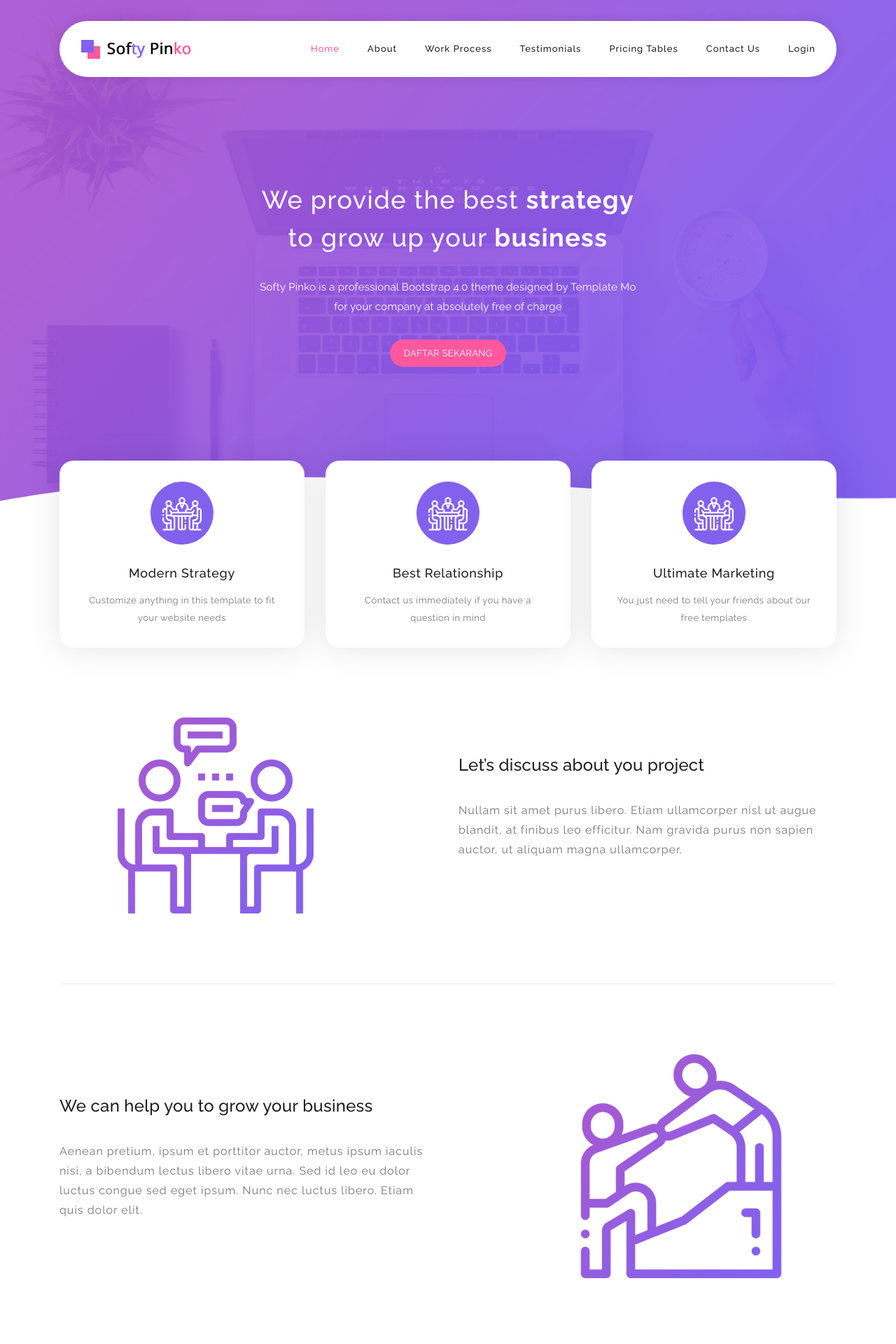
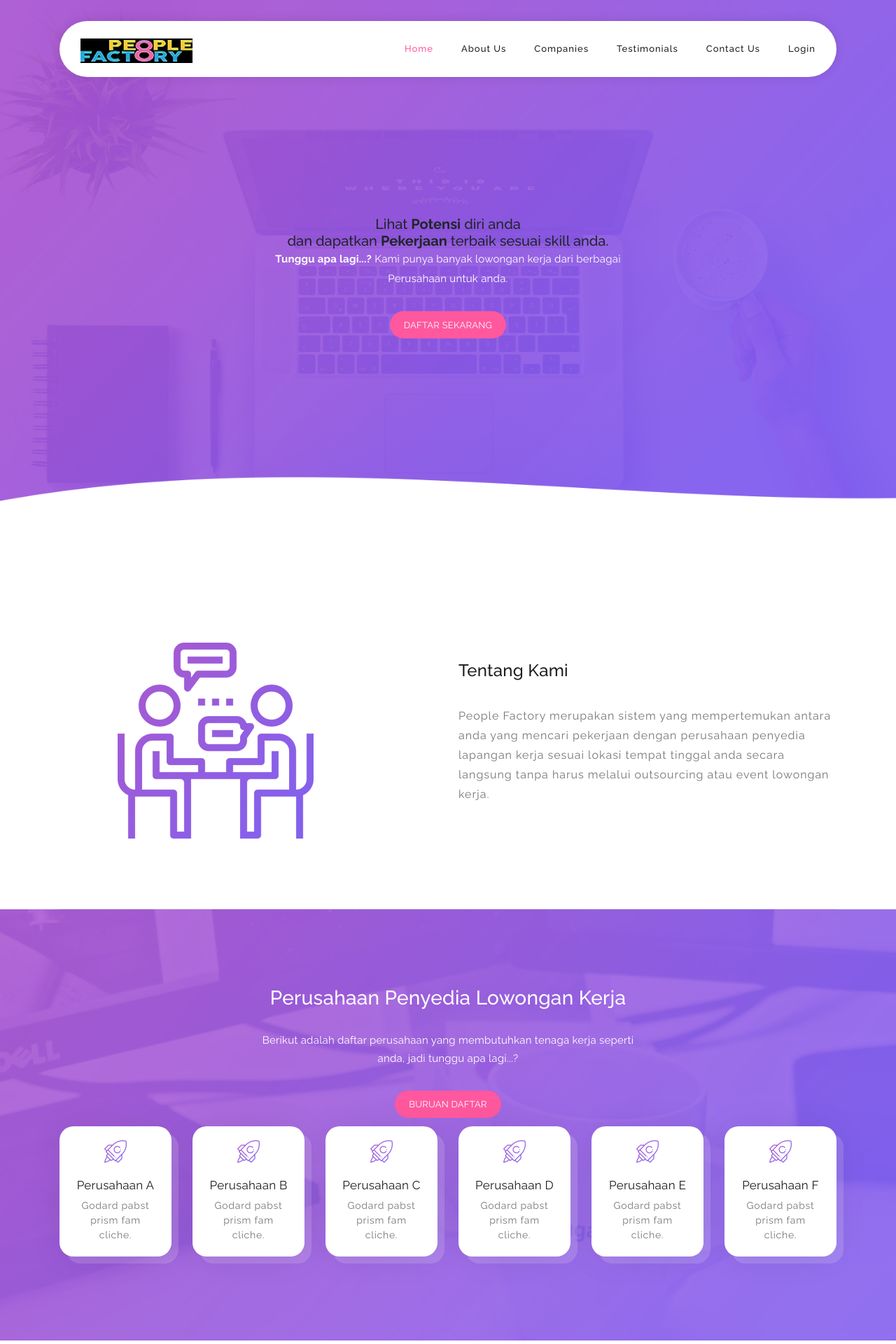
Before and after one commit to HendraLatumeten/people_factory, a PHP site: page / in a window 1280 px wide. Shown: the top 1920 px of the page at 70% size. Run offline with PHP 8.4, Linux system fonts and the light colour scheme; grey boxes labelled with a size stand in for pictures from a placeholder-image service; some libraries are stand-ins or nearby versions.

Commit message:
perbaikan tampilan

```diff
--- a/index.php
+++ b/index.php
@@ -51,9 +51,8 @@ https://templatemo.com/tm-535-softy-pinko
             <div class="container">
                     <div class="row">
                             <div class="offset-xl-3 col-xl-6 offset-lg-2 col-lg-8 col-md-12 col-sm-12">
-                                <h1>We provide the best <strong>strategy</strong><br>to grow up your <strong>business</strong></h1>
-                                <p>Softy Pinko is a professional Bootstrap 4.0 theme designed by Template Mo
-                                for your company at absolutely free of charge</p>
+                                <h5>Lihat <strong>Potensi</strong> diri anda <br>dan dapatkan <strong>Pekerjaan</strong> terbaik sesuai skill anda.</h5>
+                                <p><strong>Tunggu apa lagi...?</strong> Kami punya banyak lowongan kerja dari berbagai Perusahaan untuk anda.</p>
                                 <a href="form_daftar.php" class="main-button-slider">Daftar Sekarang</a>
                             </div>
 
@@ -66,12 +65,12 @@ https://templatemo.com/tm-535-softy-pinko
 <br>
 <br>
     <!-- ***** Features Small Start ***** -->
-    <section class="section home-feature">
+    <!-- <section class="section home-feature">
         <div class="container">
             <div class="row">
                 <div class="col-lg-12">
                     <div class="row">
-                        <!-- ***** Features Small Item Start ***** -->
+
                         <div class="col-lg-4 col-md-6 col-sm-6 col-12" data-scroll-reveal="enter bottom move 50px over 0.6s after 0.2s">
                             <div class="features-small-item">
                                 <div class="icon">
@@ -81,9 +80,9 @@ https://templatemo.com/tm-535-softy-pinko
                                 <p>Customize anything in this template to fit your website needs</p>
                             </div>
                         </div>
-                        <!-- ***** Features Small Item End ***** -->
 
-                        <!-- ***** Features Small Item Start ***** -->
+
+
                         <div class="col-lg-4 col-md-6 col-sm-6 col-12" data-scroll-reveal="enter bottom move 50px over 0.6s after 0.4s">
                             <div class="features-small-item">
                                 <div class="icon">
@@ -93,9 +92,9 @@ https://templatemo.com/tm-535-softy-pinko
                                 <p>Contact us immediately if you have a question in mind</p>
                             </div>
                         </div>
-                        <!-- ***** Features Small Item End ***** -->
 
-                        <!-- ***** Features Small Item Start ***** -->
+
+
                         <div class="col-lg-4 col-md-6 col-sm-6 col-12" data-scroll-reveal="enter bottom move 50px over 0.6s after 0.6s">
                             <div class="features-small-item">
                                 <div class="icon">
@@ -105,12 +104,12 @@ https://templatemo.com/tm-535-softy-pinko
                                 <p>You just need to tell your friends about our free templates</p>
                             </div>
                         </div>
-                        <!-- ***** Features Small Item End ***** -->
+
                     </div>
                 </div>
             </div>
         </div>
-    </section>
+    </section> -->
     <!-- ***** Features Small End ***** -->
 
     <!-- ***** Features Big Item Start ***** -->
@@ -123,10 +122,10 @@ https://templatemo.com/tm-535-softy-pinko
                 <div class="col-lg-1"></div>
                 <div class="col-lg-6 col-md-12 col-sm-12 align-self-center mobile-top-fix">
                     <div class="left-heading">
-                        <h2 class="section-title">Let’s discuss about you project</h2>
+                        <h2 class="section-title">Tentang Kami</h2>
                     </div>
                     <div class="left-text">
-                        <p>Nullam sit amet purus libero. Etiam ullamcorper nisl ut augue blandit, at finibus leo efficitur. Nam gravida purus non sapien auctor, ut aliquam magna ullamcorper.</p>
+                        <p>People Factory merupakan sistem yang mempertemukan antara anda yang mencari pekerjaan dengan perusahaan penyedia lapangan kerja sesuai lokasi tempat tinggal anda secara langsung tanpa harus melalui outsourcing atau event lowongan kerja.</p>
                     </div>
                 </div>
             </div>
@@ -140,12 +139,12 @@ https://templatemo.com/tm-535-softy-pinko
     <!-- ***** Features Big Item End ***** -->
 
     <!-- ***** Features Big Item Start ***** -->
-    <section class="section padding-bottom-100">
+    <!-- <section class="section padding-bottom-100">
         <div class="container">
             <div class="row">
                 <div class="col-lg-6 col-md-12 col-sm-12 align-self-center mobile-bottom-fix">
                     <div class="left-heading">
-                        <h2 class="section-title">We can help you to grow your business</h2>
+                        <h2 class="section-title">Kami dapat membantu anda</h2>
                     </div>
                     <div class="left-text">
                         <p>Aenean pretium, ipsum et porttitor auctor, metus ipsum iaculis nisi, a bibendum lectus libero vitae urna. Sed id leo eu dolor luctus congue sed eget ipsum. Nunc nec luctus libero. Etiam quis dolor elit.</p>
@@ -157,18 +156,19 @@ https://templatemo.com/tm-535-softy-pinko
                 </div>
             </div>
         </div>
-    </section>
+    </section> -->
     <!-- ***** Features Big Item End ***** -->
 
     <!-- ***** Home Parallax Start ***** -->
-    <section class="mini" id="work-process">
+    <section class="mini" id="companies">
         <div class="mini-content">
             <div class="container">
                 <div class="row">
                     <div class="offset-lg-3 col-lg-6">
                         <div class="info">
-                            <h1>Work Process</h1>
-                            <p>Aenean nec tempor metus. Maecenas ligula dolor, commodo in imperdiet interdum, vehicula ut ex. Donec ante diam.</p>
+                            <h1>Perusahaan Penyedia Lowongan Kerja</h1>
+                             <p>Berikut adalah daftar perusahaan yang membutuhkan tenaga kerja seperti anda, jadi tunggu apa lagi...?</p>
+                             <a href="form_daftar.php" class="main-button-slider">Buruan Daftar</a>
                         </div>
                     </div>
                 </div>
@@ -178,42 +178,42 @@ https://templatemo.com/tm-535-softy-pinko
                     <div class="col-lg-2 col-md-3 col-sm-6 col-6">
                         <a href="#" class="mini-box">
                             <i><img src="assets/images/work-process-item-01.png" alt=""></i>
-                            <strong>Get Ideas</strong>
+                            <strong>Perusahaan A</strong>
                             <span>Godard pabst prism fam cliche.</span>
                         </a>
                     </div>
                     <div class="col-lg-2 col-md-3 col-sm-6 col-6">
                         <a href="#" class="mini-box">
                             <i><img src="assets/images/work-process-item-01.png" alt=""></i>
-                            <strong>Sketch Up</strong>
+                            <strong>Perusahaan B</strong>
                             <span>Godard pabst prism fam cliche.</span>
                         </a>
                     </div>
                     <div class="col-lg-2 col-md-3 col-sm-6 col-6">
                         <a href="#" class="mini-box">
                             <i><img src="assets/images/work-process-item-01.png" alt=""></i>
-                            <strong>Discuss</strong>
+                            <strong>Perusahaan C</strong>
                             <span>Godard pabst prism fam cliche.</span>
                         </a>
                     </div>
                     <div class="col-lg-2 col-md-3 col-sm-6 col-6">
                         <a href="#" class="mini-box">
                             <i><img src="assets/images/work-process-item-01.png" alt=""></i>
-                            <strong>Revise</strong>
+                            <strong>Perusahaan D</strong>
                             <span>Godard pabst prism fam cliche.</span>
                         </a>
                     </div>
                     <div class="col-lg-2 col-md-3 col-sm-6 col-6">
                         <a href="#" class="mini-box">
                             <i><img src="assets/images/work-process-item-01.png" alt=""></i>
-                            <strong>Approve</strong>
+                            <strong>Perusahaan E</strong>
                             <span>Godard pabst prism fam cliche.</span>
                         </a>
                     </div>
                     <div class="col-lg-2 col-md-3 col-sm-6 col-6">
                         <a href="#" class="mini-box">
                             <i><img src="assets/images/work-process-item-01.png" alt=""></i>
-                            <strong>Launch</strong>
+                            <strong>Perusahaan F</strong>
                             <span>Godard pabst prism fam cliche.</span>
                         </a>
                     </div>
@@ -231,12 +231,13 @@ https://templatemo.com/tm-535-softy-pinko
             <div class="row">
                 <div class="col-lg-12">
                     <div class="center-heading">
-                        <h2 class="section-title">What do they say?</h2>
+                        <h2 class="section-title">Apa yang Mereka katakan?</h2>
                     </div>
                 </div>
                 <div class="offset-lg-3 col-lg-6">
                     <div class="center-text">
-                        <p>Donec tempus, sem non rutrum imperdiet, lectus orci fringilla nulla, at accumsan elit eros a turpis. Ut sagittis lectus libero.</p>
+                        <p>Lihat Keberhasilan mereka setelah menggunakan sistem ini, jangan tunggu lama.</p>
+                        <a href="form_daftar.php" class="main-button-slider">Segera Daftarkan Diri Anda</a>
                     </div>
                 </div>
             </div>
@@ -302,9 +303,9 @@ https://templatemo.com/tm-535-softy-pinko
     <!-- ***** Testimonials End ***** -->
 
     <!-- ***** Pricing Plans Start ***** -->
-    <section class="section colored" id="pricing-plans">
+    <!-- <section class="section colored" id="pricing-plans">
         <div class="container">
-            <!-- ***** Section Title Start ***** -->
+
             <div class="row">
                 <div class="col-lg-12">
                     <div class="center-heading">
@@ -317,10 +318,10 @@ https://templatemo.com/tm-535-softy-pinko
                     </div>
                 </div>
             </div>
-            <!-- ***** Section Title End ***** -->
+
 
             <div class="row">
-                <!-- ***** Pricing Item Start ***** -->
+
                 <div class="col-lg-4 col-md-6 col-sm-12" data-scroll-reveal="enter bottom move 50px over 0.6s after 0.2s">
                     <div class="pricing-item">
                         <div class="pricing-header">
@@ -346,9 +347,9 @@ https://templatemo.com/tm-535-softy-pinko
                         </div>
                     </div>
                 </div>
-                <!-- ***** Pricing Item End ***** -->
 
-                <!-- ***** Pricing Item Start ***** -->
+
+
                 <div class="col-lg-4 col-md-6 col-sm-12" data-scroll-reveal="enter bottom move 50px over 0.6s after 0.4s">
                     <div class="pricing-item active">
                         <div class="pricing-header">
@@ -374,9 +375,9 @@ https://templatemo.com/tm-535-softy-pinko
                         </div>
                     </div>
                 </div>
-                <!-- ***** Pricing Item End ***** -->
 
-                <!-- ***** Pricing Item Start ***** -->
+
+
                 <div class="col-lg-4 col-md-6 col-sm-12" data-scroll-reveal="enter bottom move 50px over 0.6s after 0.6s">
                     <div class="pricing-item">
                         <div class="pricing-header">
@@ -402,39 +403,39 @@ https://templatemo.com/tm-535-softy-pinko
                         </div>
                     </div>
                 </div>
-                <!-- ***** Pricing Item End ***** -->
+
             </div>
         </div>
-    </section>
+    </section> -->
     <!-- ***** Pricing Plans End ***** -->
 
     <!-- ***** Counter Parallax Start ***** -->
-    <section class="counter">
+    <section class="counter" align="center">
         <div class="content">
             <div class="container">
                 <div class="row">
                     <div class="col-lg-3 col-md-6 col-sm-12">
-                        <div class="count-item decoration-bottom">
-                            <strong>126</strong>
-                            <span>Projects</span>
+                        <div class="count-item decoration-top">
+                            <strong>100000</strong>
+                            <span>Pengguna</span>
                         </div>
                     </div>
                     <div class="col-lg-3 col-md-6 col-sm-12">
                         <div class="count-item decoration-top">
-                            <strong>63</strong>
-                            <span>Happy Clients</span>
+                            <strong>1000</strong>
+                            <span>Cabang Perusahaan</span>
                         </div>
                     </div>
                     <div class="col-lg-3 col-md-6 col-sm-12">
-                        <div class="count-item decoration-bottom">
-                            <strong>18</strong>
-                            <span>Awards Wins</span>
+                        <div class="count-item decoration-top">
+                            <strong>1000</strong>
+                            <span>Lowongan Tersedia</span>
                         </div>
                     </div>
                     <div class="col-lg-3 col-md-6 col-sm-12">
                         <div class="count-item">
-                            <strong>27</strong>
-                            <span>Countries</span>
+                            <strong>100</strong>
+                            <span>Kota dan Kabupaten</span>
                         </div>
                     </div>
                 </div>
@@ -444,9 +445,9 @@ https://templatemo.com/tm-535-softy-pinko
     <!-- ***** Counter Parallax End ***** -->
 
     <!-- ***** Blog Start ***** -->
-    <section class="section" id="blog">
+    <!-- <section class="section" id="blog">
         <div class="container">
-            <!-- ***** Section Title Start ***** -->
+
             <div class="row">
                 <div class="col-lg-12">
                     <div class="center-heading">
@@ -459,7 +460,7 @@ https://templatemo.com/tm-535-softy-pinko
                     </div>
                 </div>
             </div>
-            <!-- ***** Section Title End ***** -->
+
 
             <div class="row">
                 <div class="col-lg-4 col-md-6 col-sm-12">
@@ -512,7 +513,7 @@ https://templatemo.com/tm-535-softy-pinko
                 </div>
             </div>
         </div>
-    </section>
+    </section> -->
     <!-- ***** Blog End ***** -->
 
     <!-- ***** Contact Us Start ***** -->
@@ -522,12 +523,12 @@ https://templatemo.com/tm-535-softy-pinko
             <div class="row">
                 <div class="col-lg-12">
                     <div class="center-heading">
-                        <h2 class="section-title">Talk To Us</h2>
+                        <h2 class="section-title">Hubungi Kami</h2>
                     </div>
                 </div>
                 <div class="offset-lg-3 col-lg-6">
                     <div class="center-text">
-                        <p>Maecenas pellentesque ante faucibus lectus vulputate sollicitudin. Cras feugiat hendrerit semper.</p>
+                        <p>Kami siap membantu membantu anda.</p>
                     </div>
                 </div>
             </div>
@@ -536,11 +537,11 @@ https://templatemo.com/tm-535-softy-pinko
             <div class="row">
                 <!-- ***** Contact Text Start ***** -->
                 <div class="col-lg-4 col-md-6 col-sm-12">
-                    <h5 class="margin-bottom-30">Keep in touch</h5>
+                    <h5 class="margin-bottom-30">Alamat Kami:</h5>
                     <div class="contact-text">
-                        <p>110-220 Quisque diam odio, maximus ac consectetur eu, 10260
-                        <br>auctor non lorem</p>
-                        <p>You are NOT allowed to re-distribute Softy Pinko template on any template collection websites. Thank you.</p>
+                        <p>Gedung Menara Mulia Lt.10 Room.095
+                        <br>Jl. Jend. Gatot Subroto, Semanggi, 12930, DKI Jakarta.</p>
+                        <p>Telpon: 021-12345XXX.</p>
                     </div>
                 </div>
                 <!-- ***** Contact Text End ***** -->
--- a/layout/header.php
+++ b/layout/header.php
@@ -1,21 +1,44 @@
+<?php
+session_start();
+//koneksi ke database
+include 'koneksi.php';
+?>
+
+<?php
+                        if(isset($_POST['submit']))
+                        {
+                          $ambil = $koneksi->query("SELECT * FROM pelamar WHERE email='$_POST[email]' AND password='$_POST[password]'");
+                            $yangcocok = $ambil->num_rows;
+                            if ($yangcocok==1) {
+                            $_SESSION['pelamar']=$ambil->fetch_assoc();
+                            echo "<script>alert('Login Sukses');</script>";
+
+                            echo "<script>location='./users/'</script>";
+                            }
+                            else {
+                              echo "<script>alert('Login Gagal, Pastikan Email dan Password Sudah Benar');</script>";
+                            }
+                        }
+
+                        ?>
+
 <header class="header-area header-sticky">
         <div class="container">
             <div class="row">
                 <div class="col-12">
                     <nav class="main-nav">
                         <!-- ***** Logo Start ***** -->
-                        <a href="#" class="logo">
-                            <img src="assets/images/logo.png" alt="Softy Pinko"/>
+                        <a href="index.php" class="logo">
+                            <img src="assets/images/pf_logo.jpg" alt="Softy Pinko">
                         </a>
                         <!-- ***** Logo End ***** -->
                         <!-- ***** Menu Start ***** -->
                         <ul class="nav">
                             <li><a href="index.php" class="active">Home</a></li>
-                            <li><a href="#features">About</a></li>
-                            <li><a href="#work-process">Work Process</a></li>
+                            <li><a href="#features">About Us</a></li>
+                            <li><a href="#companies">Companies</a></li>
                             <li><a href="#testimonials">Testimonials</a></li>
-                            <li><a href="#pricing-plans">Pricing Tables</a></li>
-                            <li><a href="#pricing-plans">Contact Us</a></li>
+                            <li><a href="#contact-us">Contact Us</a></li>
                             <li><a href="" data-toggle="modal" data-target="#exampleModal">Login</a></li>
                         </ul>
                         <a class='menu-trigger'>
@@ -59,39 +82,15 @@
       </div>
       <div class="modal-footer">
         <button type="button" class="btn btn-secondary" data-dismiss="modal">Close</button>
-<<<<<<< HEAD
+
        <!--  <button type="submit" class="btn btn-primary">Login</button> -->
-        <a href="users/home.php" class="btn btn-primary">Login</a>
-=======
+        <!-- <a href="users/home.php" class="btn btn-primary">Login</a> -->
+
         <button type="submit" name="submit" class="btn btn-primary">Login</button>
->>>>>>> refs/remotes/origin/master
+
       </div>
     </div>
   </div>
 </div>
 </form>
 </div>
-
-<?php
-session_start();
-//koneksi ke database
-include 'koneksi.php';
-?>
-
-<?php
-                        if(isset($_POST['submit']))
-                        {
-                        	$ambil = $koneksi->query("SELECT * FROM pelamar WHERE email='$_POST[email]' AND password='$_POST[password]'");
-                            $yangcocok = $ambil->num_rows;
-                            if ($yangcocok==1) {
-                            $_SESSION['pelamar']=$ambil->fetch_assoc();
-                            echo "<script>alert('Login Sukses');</script>";
-
-                            echo "<script>location='./users/'</script>";
-                            }
-                            else {
-                              echo "<script>alert('Login Gagal, Pastikan Email dan Password Sudah Benar');</script>";
-                            }
-                        }
-
-                        ?>
--- a/users/data_pelamar.php
+++ b/users/data_pelamar.php
@@ -1,8 +1,6 @@
 <?php
-
-$ambil=$koneksi->query ("SELECT * FROM pelamar WHERE user_id='$_GET[id]'");
+$ambil=$koneksi->query ("SELECT * FROM pelamar where user_id");
 $pecah=$ambil->fetch_assoc();
-
 ?>
 
 
```
Also changed, not shown: form_daftar.php (+15 -13 lines), users/login.php (+14 -19 lines), users/users_layout/footer.php (+4 -19 lines), users/users_layout/header.php (+8 -4 lines), users/users_layout/navbar.php (+4 -11 lines), assets/images/WhatsApp Image 2019-12-20 at 13.01.13.jpeg (added), assets/images/pf_logo.jpg (added), assets/img/brand/pf_logo.jpeg (added), assets/img/brand/pf_logo.png (added).
